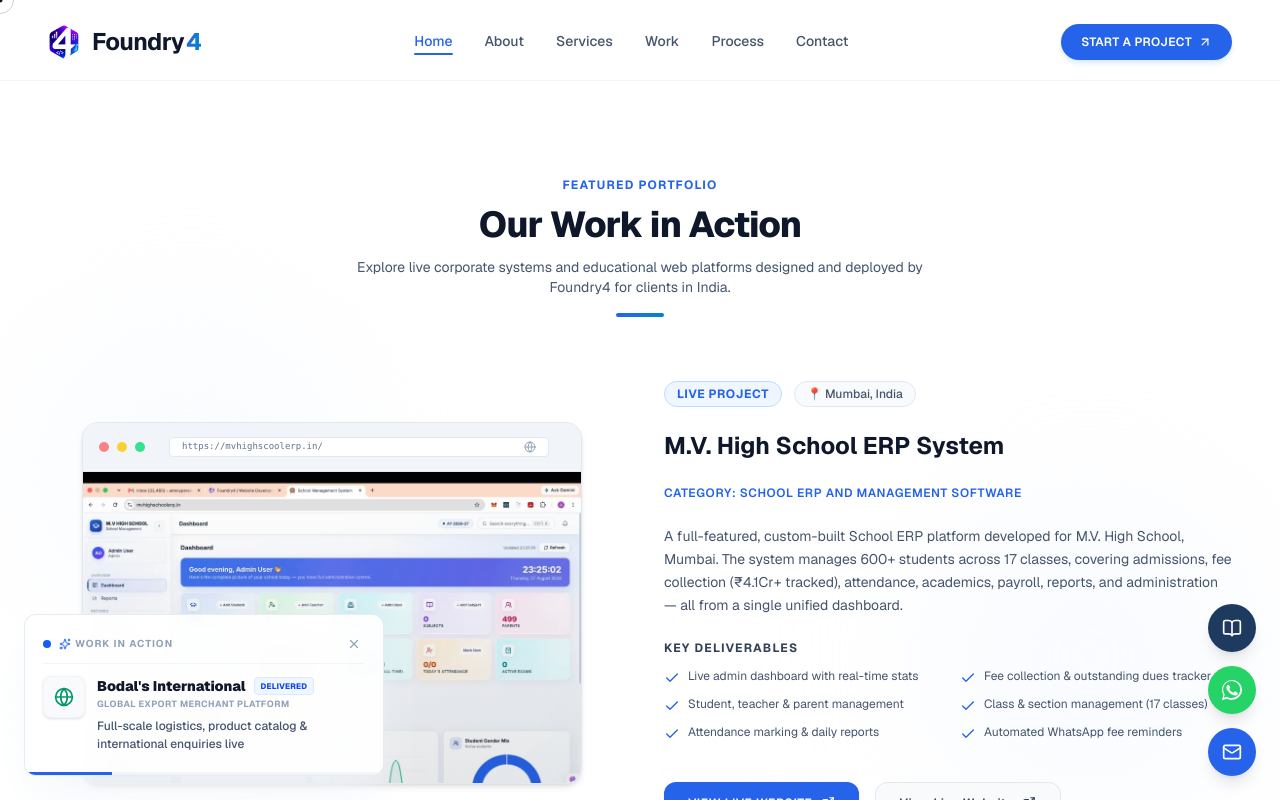
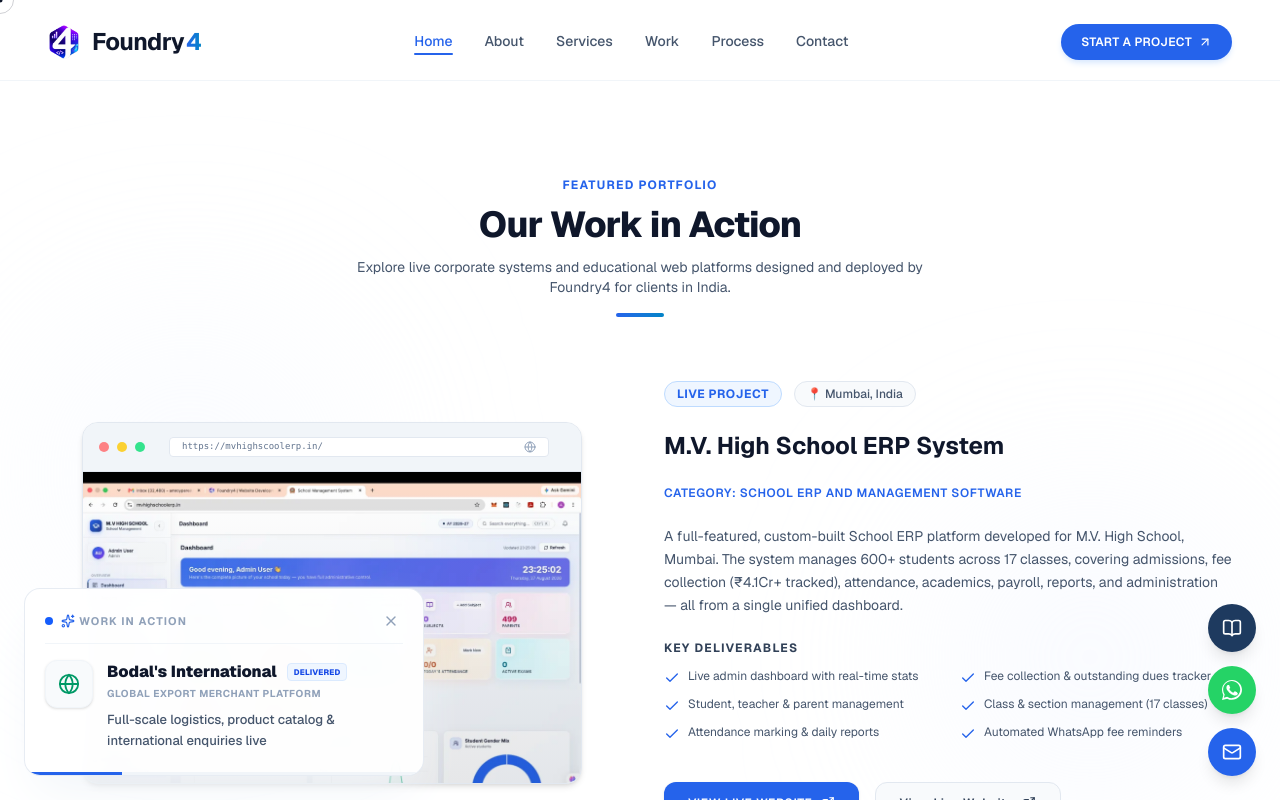
Before and after one commit to amroy08/foundry4, a Next.js app: page / in a window 1280 px wide. Both pictures are taken after a click on the element 204 px from the left and 714 px from the top of the page. Shown: the part 3699-4499 px from the top of the page. Built offline with nearby package versions, Linux system fonts and the light colour scheme.

Commit message:
design: increase size and scale of FloatingShowcase widget for better visibility and layout breathing room

```diff
--- a/src/components/FloatingShowcase.tsx
+++ b/src/components/FloatingShowcase.tsx
@@ -18,35 +18,35 @@
     title: "M.V. High School ERP",
     category: "Custom School Administration System",
     metric: "600+ students, ₹4.1Cr+ fees & automated WhatsApp reminders live",
-    icon: <GraduationCap className="h-5 w-5 text-blue-600" />
+    icon: <GraduationCap className="h-5.5 w-5.5 text-blue-600" />
   },
   {
     id: "bodals",
     title: "Bodal's International",
     category: "Global Export Merchant Platform",
     metric: "Full-scale logistics, product catalog & international enquiries live",
-    icon: <Globe className="h-5 w-5 text-emerald-600" />
+    icon: <Globe className="h-5.5 w-5.5 text-emerald-600" />
   },
   {
     id: "sakhi-darpan",
     title: "Sakhi Darpan Magazine",
     category: "Festive Editorial Publication Design",
     metric: "27 high-resolution designed pages, custom Hindi typography live",
-    icon: <BookOpen className="h-5 w-5 text-purple-600" />
+    icon: <BookOpen className="h-5.5 w-5.5 text-purple-600" />
   },
   {
     id: "grc",
     title: "GRC Residency Branding",
     category: "Luxury Property Identity Design",
     metric: "Gold-accent business card design and luxury branding suite live",
-    icon: <Building className="h-5 w-5 text-amber-600" />
+    icon: <Building className="h-5.5 w-5.5 text-amber-600" />
   },
   {
     id: "mvhs",
     title: "M.V. High School Portal",
     category: "School Website and Admissions System",
     metric: "Full online admission registrations & monthly circulars system live",
-    icon: <GraduationCap className="h-5 w-5 text-indigo-650" />
+    icon: <GraduationCap className="h-5.5 w-5.5 text-indigo-650" />
   }
 ];
 
@@ -92,17 +92,17 @@
           animate={{ opacity: 1, scale: 1 }}
           exit={{ opacity: 0, scale: 0.95 }}
           transition={{ type: "spring", stiffness: 350, damping: 26 }}
-          className="fixed bottom-6 left-6 z-[48] w-[360px] max-w-[calc(100vw-2rem)] bg-white/95 border border-slate-200/80 backdrop-blur-md rounded-xl p-4.5 shadow-2xl shadow-slate-100 flex flex-col justify-between overflow-hidden group select-none pointer-events-auto"
+          className="fixed bottom-6 left-6 z-[48] w-[400px] max-w-[calc(100vw-2rem)] bg-white/95 border border-slate-200/80 backdrop-blur-md rounded-2xl p-5 shadow-2xl shadow-slate-100 flex flex-col justify-between overflow-hidden group select-none pointer-events-auto"
         >
           {/* Header */}
-          <div className="flex items-center justify-between mb-2 pb-2 border-b border-slate-100 relative z-10">
+          <div className="flex items-center justify-between mb-3 pb-2.5 border-b border-slate-100 relative z-10">
             <div className="flex items-center space-x-2">
               <span className="relative flex h-2 w-2">
                 <span className="animate-ping absolute inline-flex h-full w-full rounded-full bg-blue-400 opacity-75"></span>
                 <span className="relative inline-flex rounded-full h-2 w-2 bg-blue-600"></span>
               </span>
-              <span className="text-[10px] font-bold tracking-widest text-slate-400 uppercase flex items-center">
-                <Sparkles className="h-3 w-3 text-brand-primary mr-1" />
+              <span className="text-[11px] font-bold tracking-widest text-slate-400 uppercase flex items-center">
+                <Sparkles className="h-3.5 w-3.5 text-brand-primary mr-1" />
                 Work in Action
               </span>
             </div>
@@ -111,12 +111,12 @@
               className="p-1 rounded-full text-slate-400 hover:text-slate-600 hover:bg-slate-50 transition-colors"
               aria-label="Dismiss announcement"
             >
-              <X className="h-3.5 w-3.5" />
+              <X className="h-4 w-4" />
             </button>
           </div>
 
           {/* Project Details Stage */}
-          <div className="relative min-h-[72px] flex flex-col justify-center py-1">
+          <div className="relative min-h-[84px] flex flex-col justify-center py-1">
             <AnimatePresence mode="wait">
               <motion.div
                 key={activeIndex}
@@ -124,28 +124,28 @@
                 animate={{ opacity: 1, y: 0 }}
                 exit={{ opacity: 0, y: -12 }}
                 transition={{ duration: 0.35, ease: "easeOut" }}
-                className="flex items-start space-x-3 cursor-pointer hover:opacity-90 transition-opacity"
+                className="flex items-start space-x-3.5 cursor-pointer hover:opacity-90 transition-opacity"
                 onClick={handleProjectClick}
               >
                 {/* Icon Box */}
-                <div className="p-2.5 rounded-lg bg-slate-50 border border-slate-100 flex-shrink-0 shadow-sm relative group-hover:scale-105 transition-transform duration-300">
+                <div className="p-3 rounded-xl bg-slate-50 border border-slate-100 flex-shrink-0 shadow-sm relative group-hover:scale-105 transition-transform duration-300">
                   {activeProject.icon}
                 </div>
 
                 {/* Content */}
                 <div className="flex-1 min-w-0 text-left">
-                  <div className="flex items-center space-x-2">
-                    <h5 className="text-sm font-black text-slate-900 truncate">
+                  <div className="flex items-center space-x-2.5">
+                    <h5 className="text-base font-black text-slate-900 truncate">
                       {activeProject.title}
                     </h5>
                     <span className="inline-flex items-center px-1.5 py-0.5 rounded text-[8px] font-extrabold bg-blue-50 text-blue-700 uppercase tracking-wide border border-blue-100 shrink-0">
                       Delivered
                     </span>
                   </div>
-                  <p className="text-[9px] font-bold text-slate-400 uppercase tracking-wider mt-0.5 truncate">
+                  <p className="text-[10px] font-bold text-slate-400 uppercase tracking-wider mt-0.5 truncate">
                     {activeProject.category}
                   </p>
-                  <p className="text-xs text-slate-600 leading-normal mt-1.5 font-medium">
+                  <p className="text-[13px] text-slate-600 leading-relaxed mt-2 font-medium">
                     {activeProject.metric}
                   </p>
                 </div>
```
